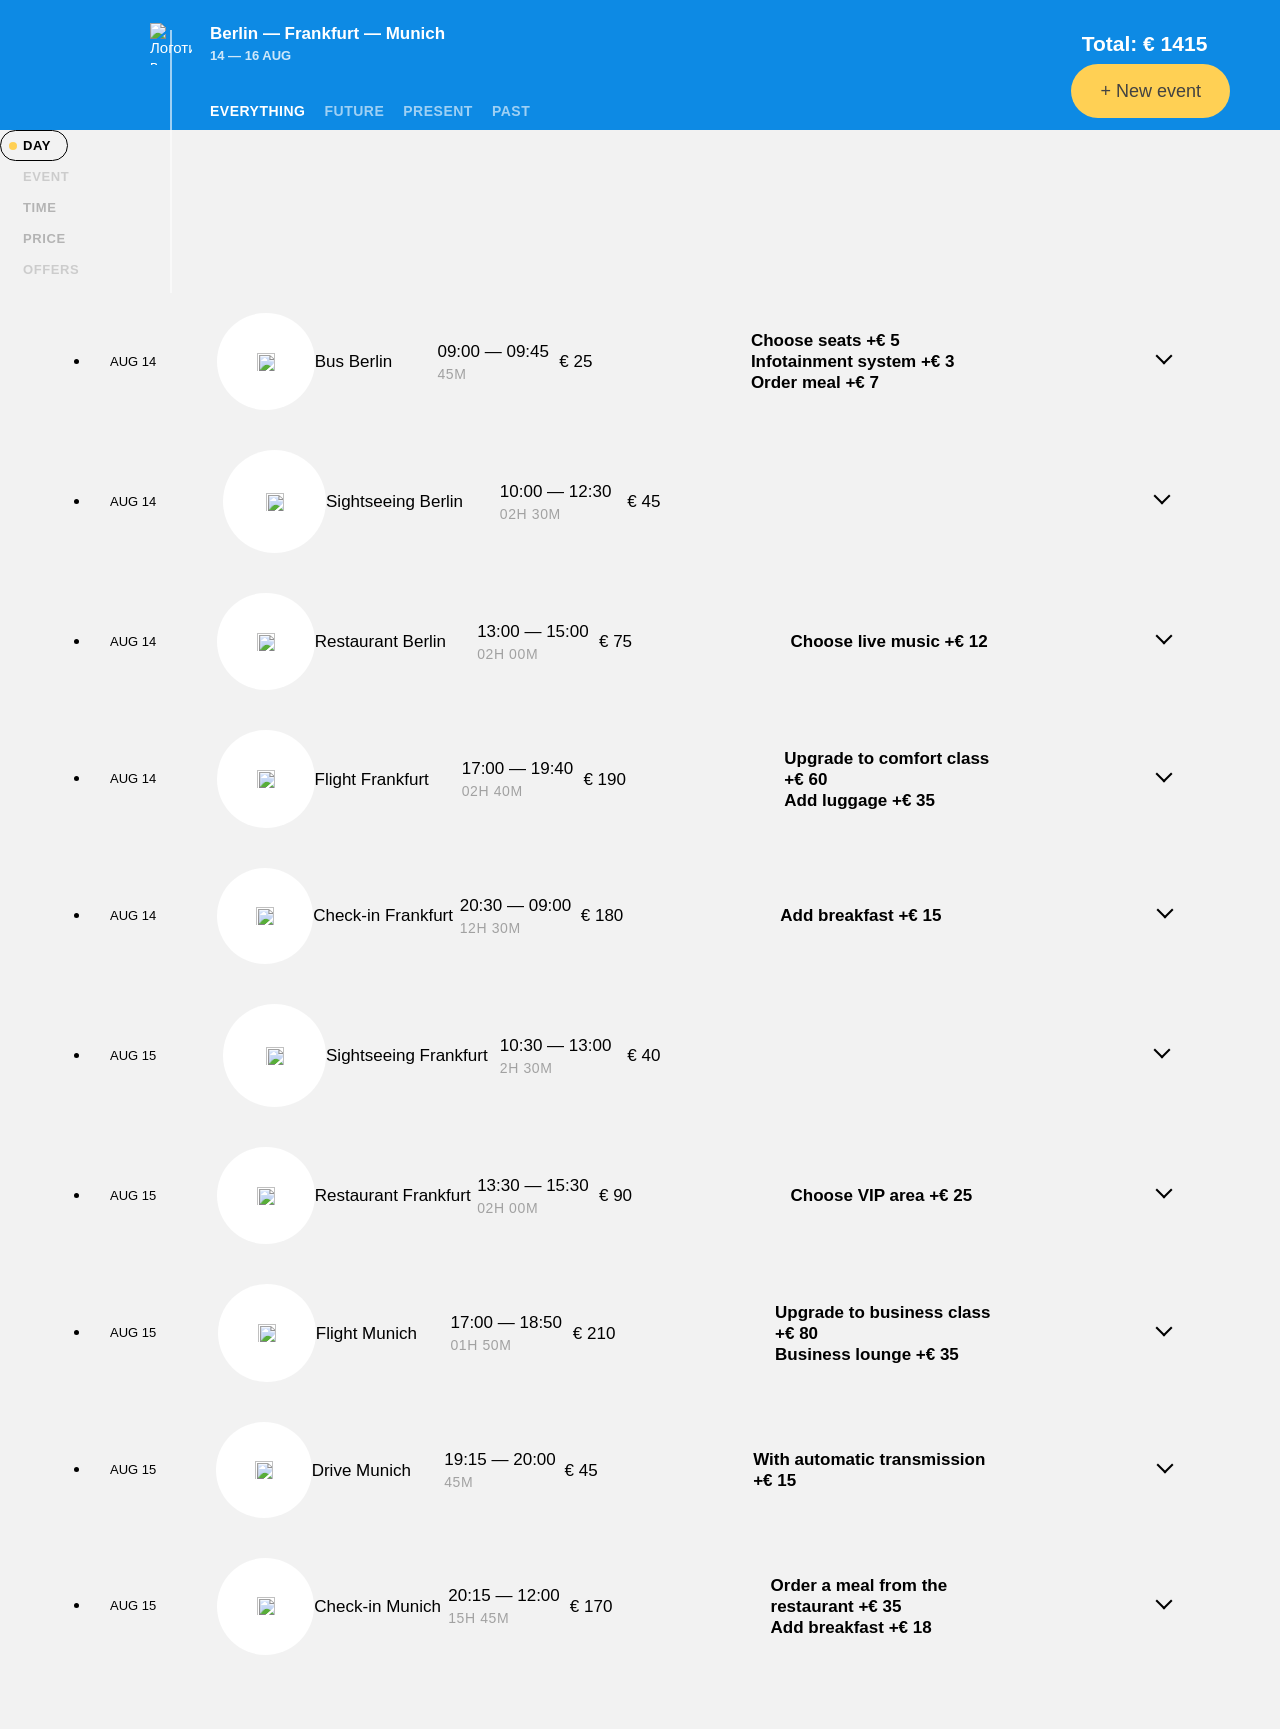
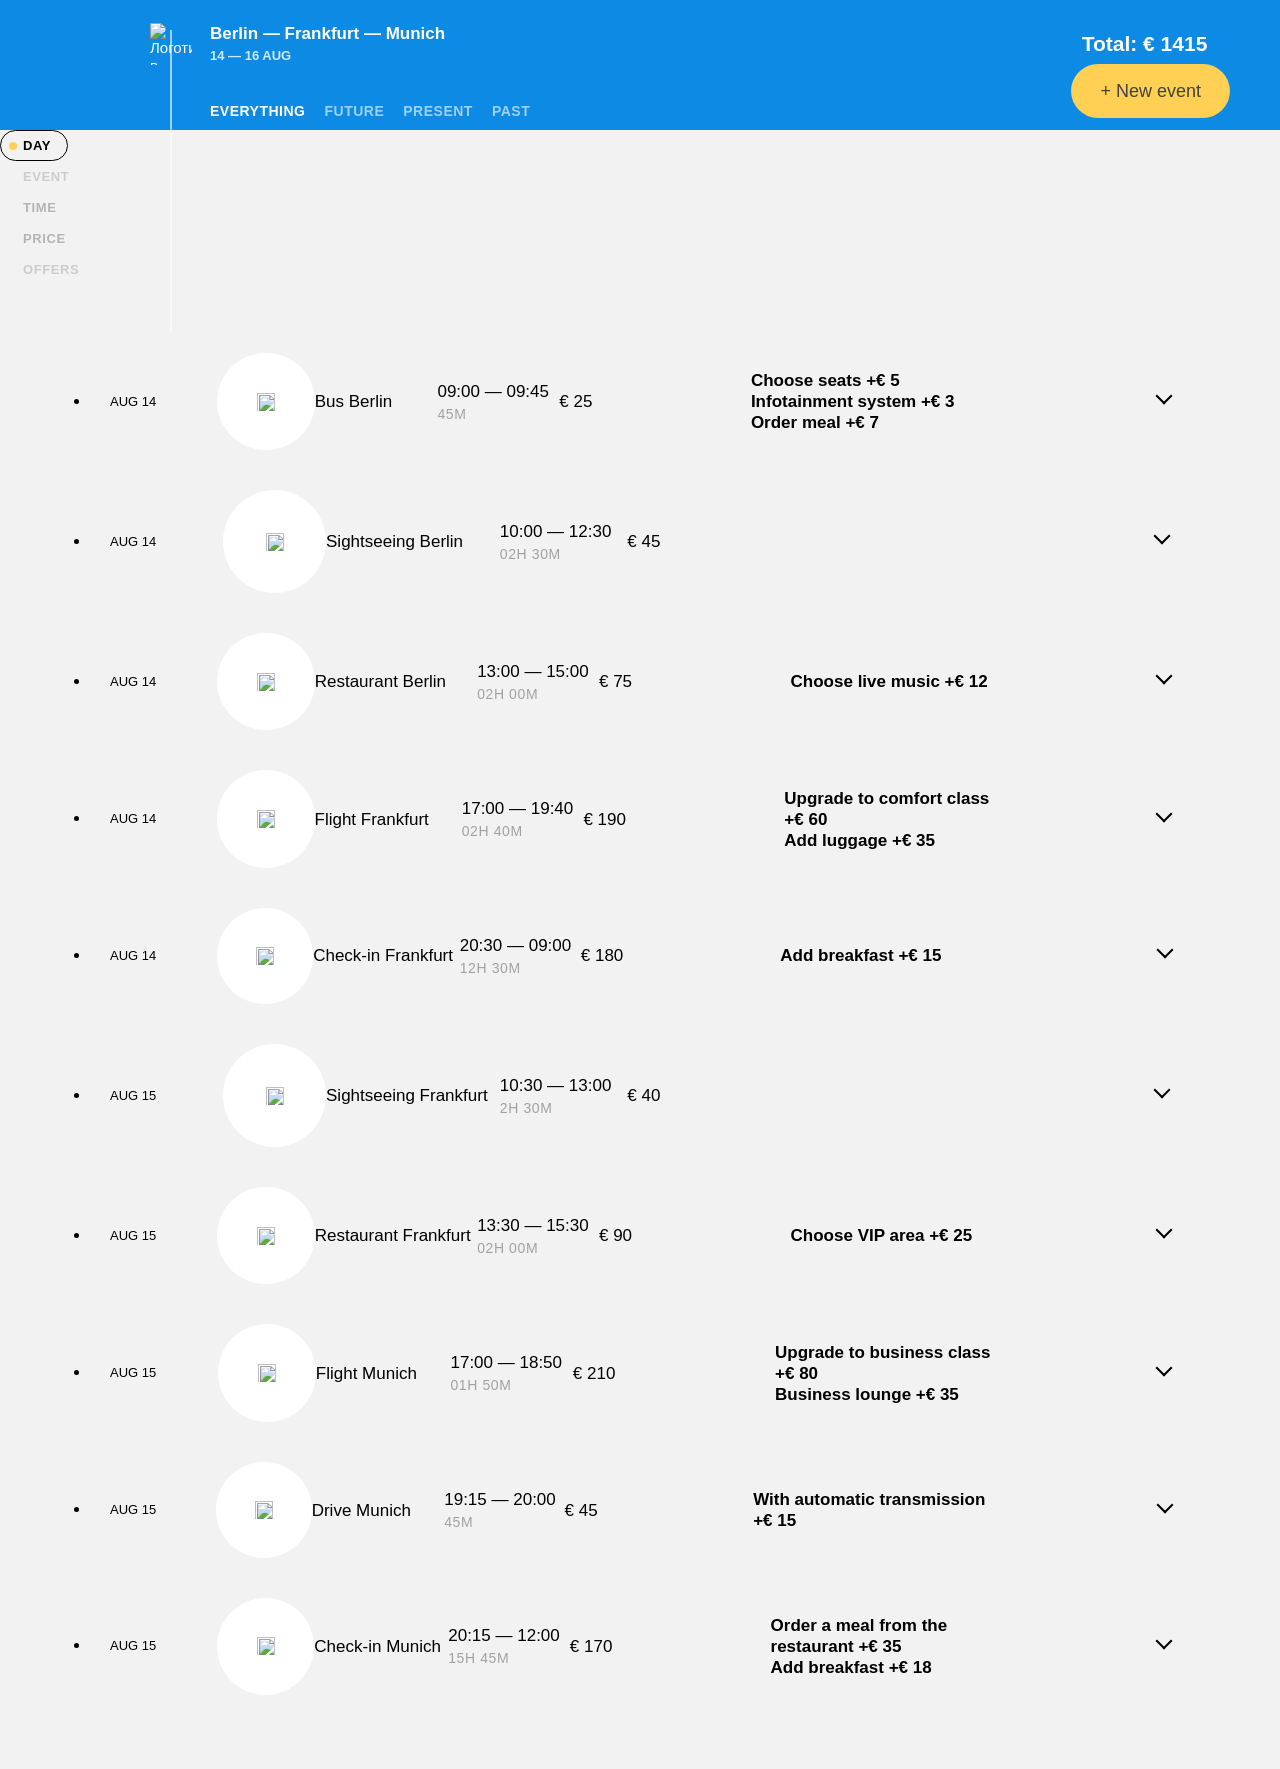

fix(markup): increase spacing between header and list when sort is absent

--- a/markup/css/style.css
+++ b/markup/css/style.css
@@ -917,6 +917,10 @@
   align-content: start;
 }
 
+.trip:not(:has(.trip__sort)) {
+  --trip-list-margin-top: 48px;
+}
+
 .trip:has(.trip__message) {
   grid-template-rows: auto 1fr;
 }
